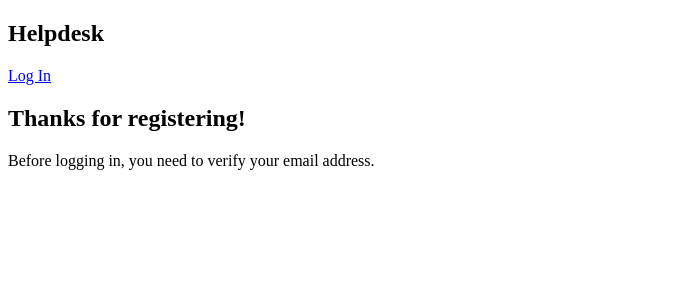
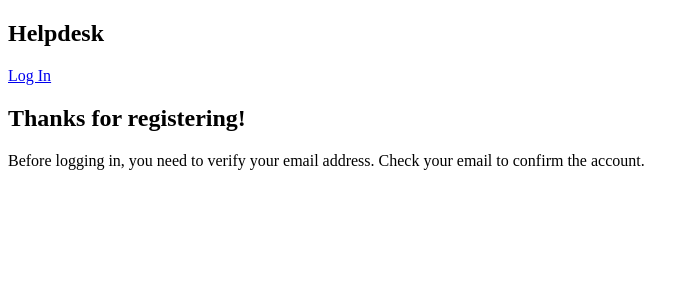
Before and after one commit to emoudy/helpdesk, a Next.js app: page /verify in a window 1280 px wide. Shown: the top 300 px of the page, without its empty margins (0-699 px from the left). Built offline with nearby package versions, Linux system fonts and the light colour scheme.

Commit message:
cleaning up Verify and adding to the message

```diff
--- a/app/(auth)/verify/page.jsx
+++ b/app/(auth)/verify/page.jsx
@@ -1,12 +1,11 @@
-import React from "react";
-
 export default function Verify() {
-  console.log("Verify");
-
   return (
     <main className="text-center">
       <h2>Thanks for registering!</h2>
-      <p>Before logging in, you need to verify your email address.</p>
+      <p>
+        Before logging in, you need to verify your email address. Check your
+        email to confirm the account.
+      </p>
     </main>
   );
 }
```
